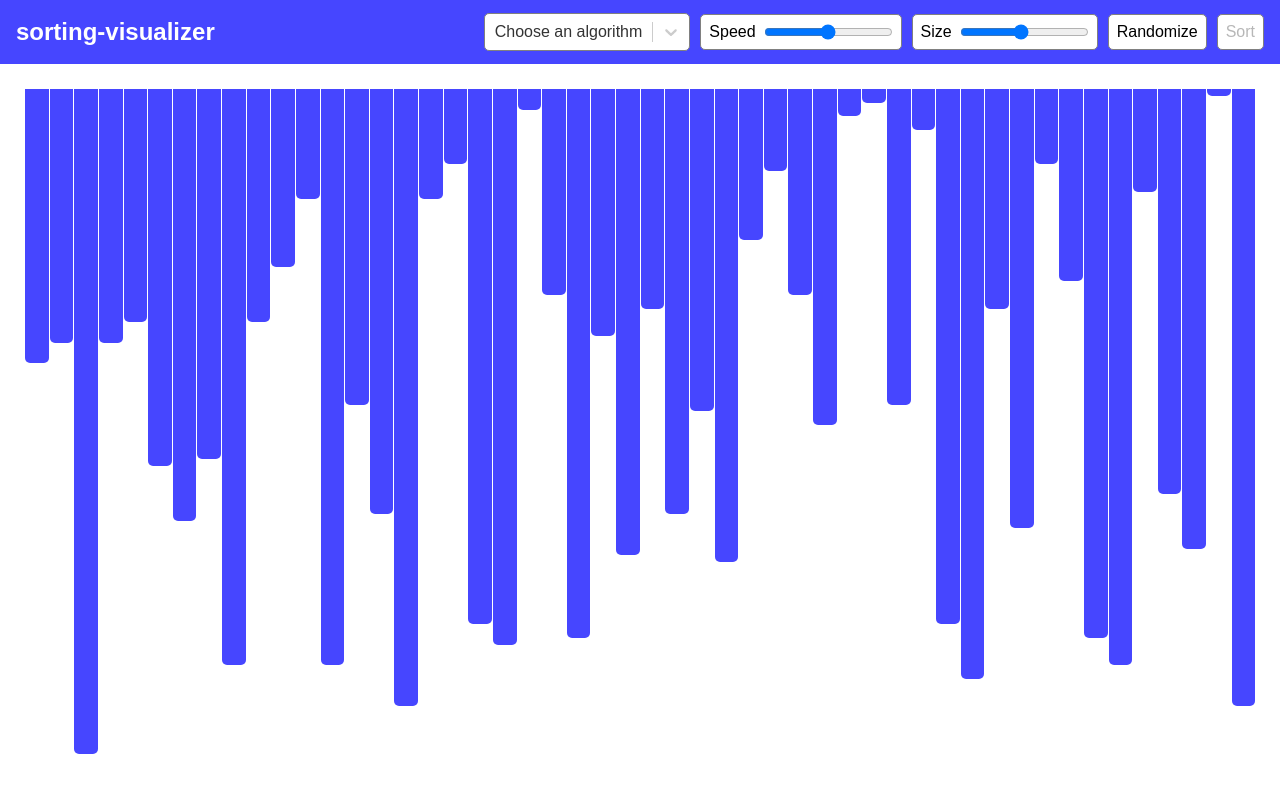
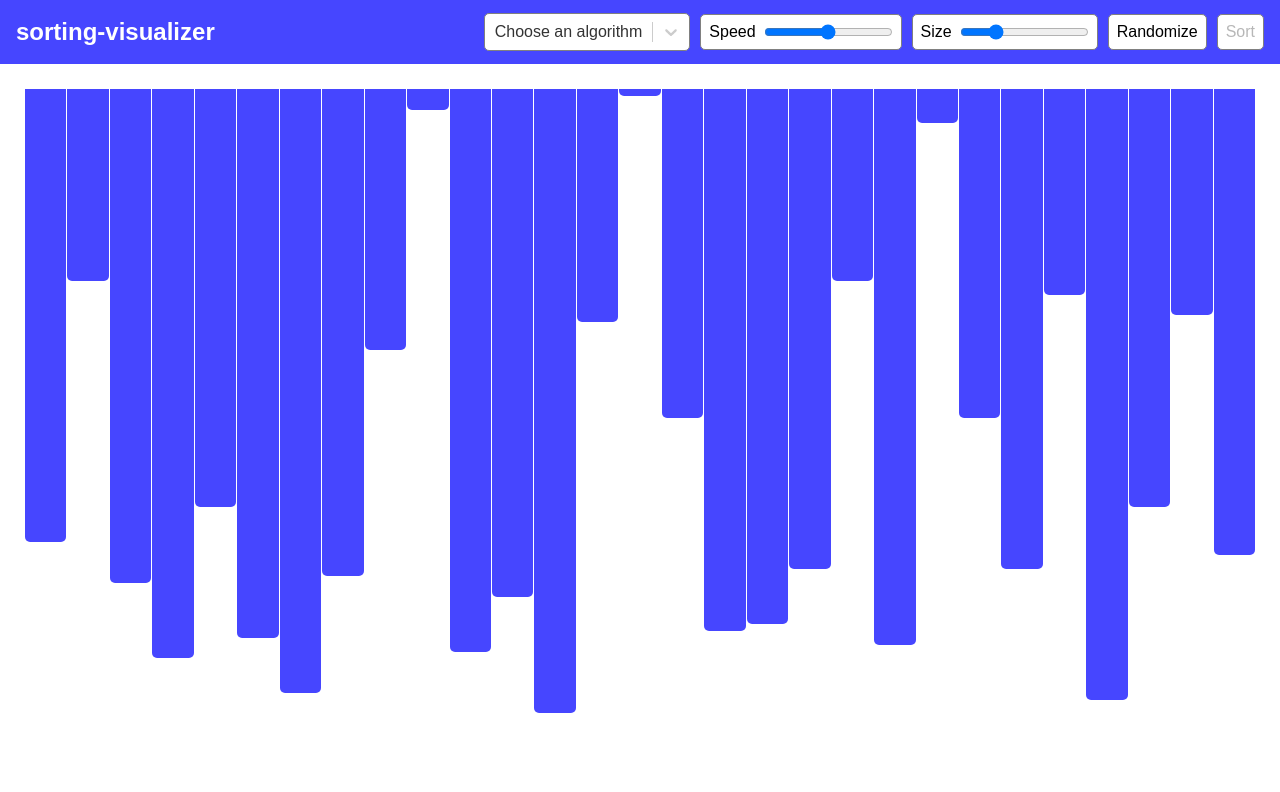
Before and after one commit to drew18moore/sorting-visualizer-react, a React (Vite) app: page / in a window 1280 px wide. Shown: the top 792 px of the page. Built offline with nearby package versions, Linux system fonts and the light colour scheme.

Commit message:
Wrote test to see if, when the app loads, the number of bars rendered matches the default value of the size slider.

```diff
--- a/src/components/Header.jsx
+++ b/src/components/Header.jsx
@@ -41,10 +41,11 @@ const Header = ({
         <RangeSlider
           label={"Size"}
           setState={setNumberOfBars}
-          defaultValue={50}
+          defaultValue={29}
           minValue={5}
           maxValue={100}
           disabled={isRunning}
+          sliderTestId={"size-slider"}
         />
         <div className="nav-btns">
           <button
--- a/src/components/RangeSlider.jsx
+++ b/src/components/RangeSlider.jsx
@@ -1,6 +1,6 @@
 import React, { useState, useEffect } from "react";
 
-const RangeSlider = ({ label, setState, defaultValue, minValue, maxValue, disabled }) => {
+const RangeSlider = ({ label, setState, defaultValue, minValue, maxValue, disabled, sliderTestId }) => {
   const [value, setValue] = useState(defaultValue);
   const [showValueHover, setShowValueHover] = useState(false);
 
@@ -19,6 +19,7 @@ const RangeSlider = ({ label, setState, defaultValue, minValue, maxValue, disabl
         {label}
         <div className="slider-container">
           <input
+            data-testid={sliderTestId}
             type="range"
             min={minValue}
             max={maxValue}
```
Also changed, not shown: 1 other file (tests, documents, lock files or other folders).
